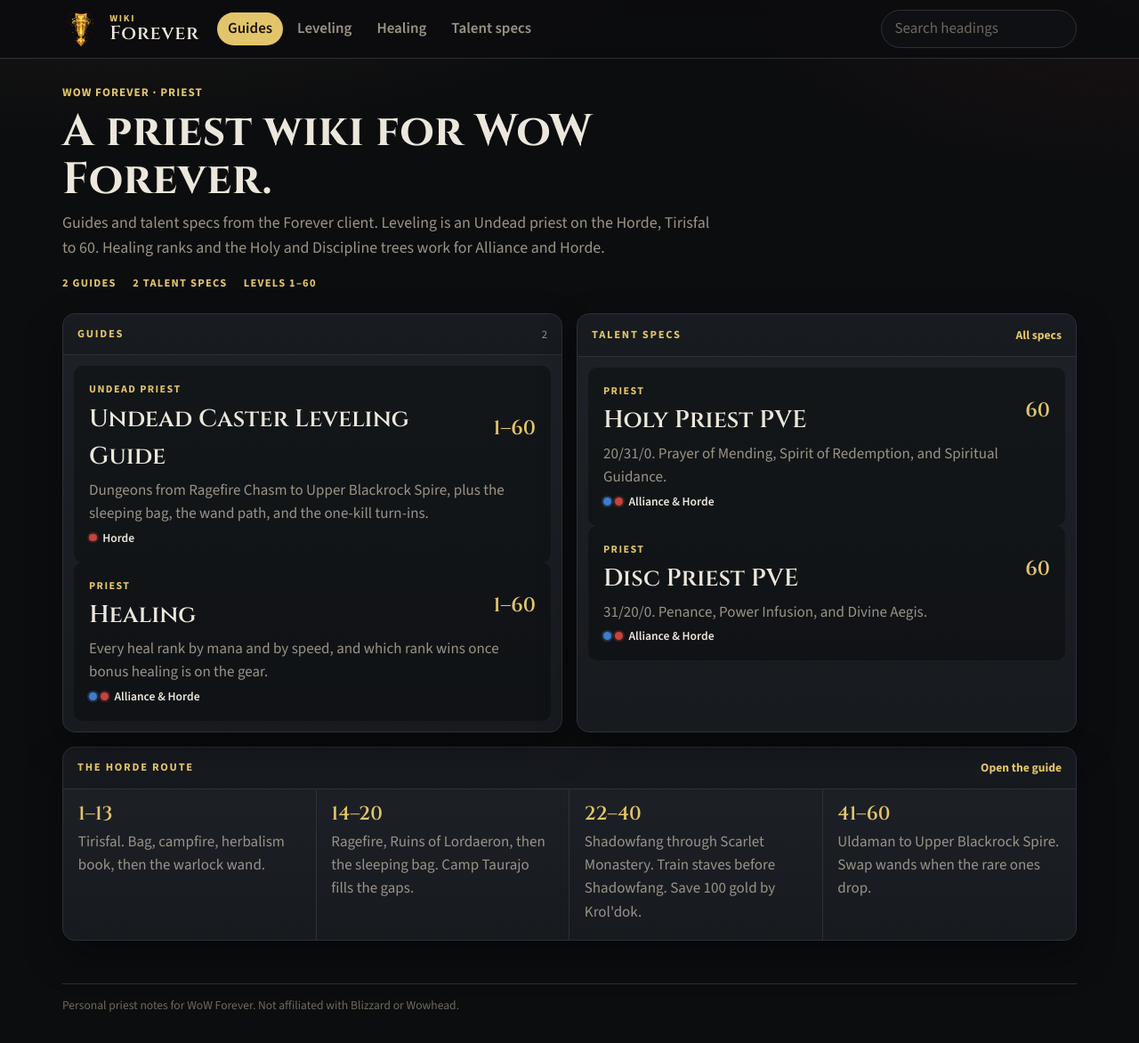
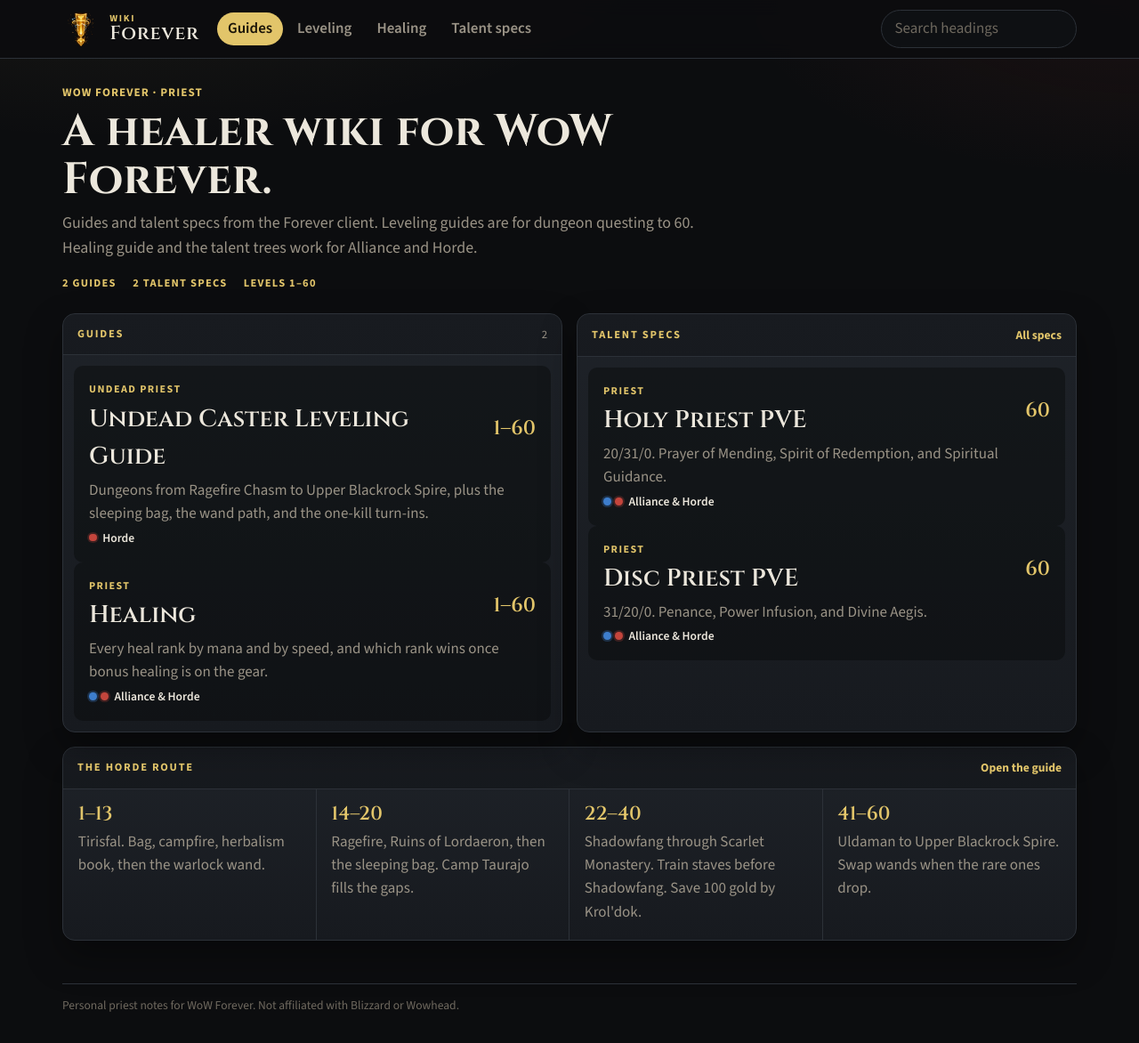
Before and after one commit to LordDemonos/wow-forever, a Jekyll site: the page built from wiki/index.md, in a window 1280 px wide and 1172 px high. Shown: the whole window at 89% size. Built offline with Jekyll 4.4.1, drawn with Linux system fonts in a browser that asks for light colours.

Commit message:
Revise wiki homepage title and description
Updated the title and description for clarity and accuracy.

```diff
--- a/wiki/_layouts/home.html
+++ b/wiki/_layouts/home.html
@@ -4,8 +4,8 @@ layout: default
 <main id="content" class="shell">
   <section class="hero">
     <p class="eyebrow">WoW Forever · Priest</p>
-    <h1>A priest wiki for WoW Forever.</h1>
-    <p class="lede">Guides and talent specs from the Forever client. Leveling is an Undead priest on the Horde, Tirisfal to 60. Healing ranks and the Holy and Discipline trees work for Alliance and Horde.</p>
+    <h1>A healer wiki for WoW Forever.</h1>
+    <p class="lede">Guides and talent specs from the Forever client. Leveling guides are for dungeon questing to 60. Healing guide and the talent trees work for Alliance and Horde.</p>
     <p class="hero-meta">
       <span>{{ site.data.guides | size }} guides</span>
       <span>{{ site.data.specs | size }} talent specs</span>
```
